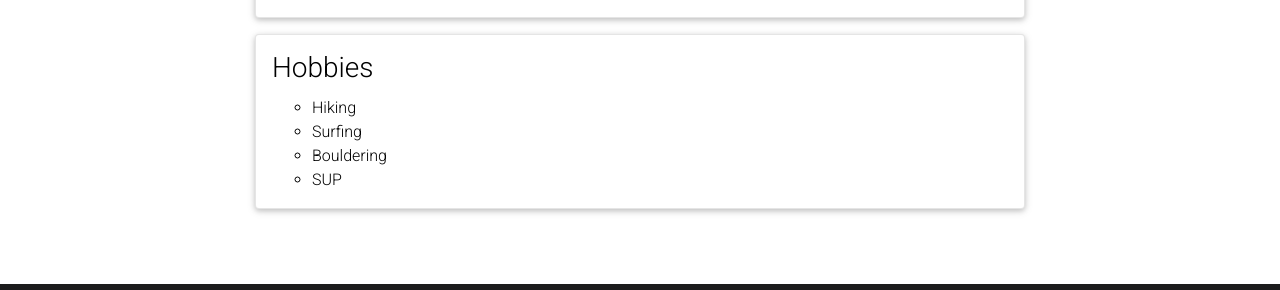
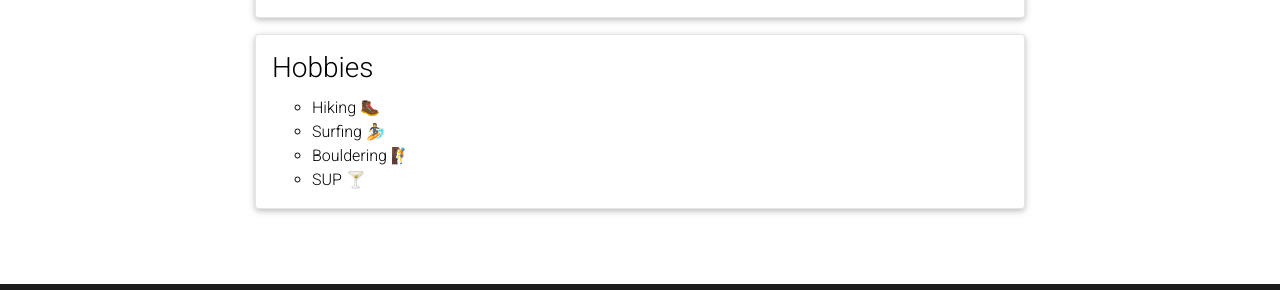
Before and after one commit to mlisovyi/mlisovyi.github.io, a Jekyll site: the page built from _pages/cv.md, in a window 1280 px wide and 900 px high, scrolled down 1680 px. Shown: the part 581-871 px from the top of the window. Built offline with Jekyll 4.4.1, drawn with Linux system fonts in a browser that asks for light colours; comment, search, counter and statistics services are not loaded; a style sheet for code colours, icons or effects is not loaded; some of the changed lines change nothing that is shown.

Commit message:
add emojiies

```diff
--- a/_data/cv.yml
+++ b/_data/cv.yml
@@ -88,7 +88,7 @@
 - title: Hobbies
   type: list
   contents:
-    - Hiking
-    - Surfing
-    - Bouldering
-    - SUP
+    - "Hiking &#129406;"
+    - "Surfing &#127940;"
+    - "Bouldering &#129495;"
+    - "SUP &#127864;"
```
